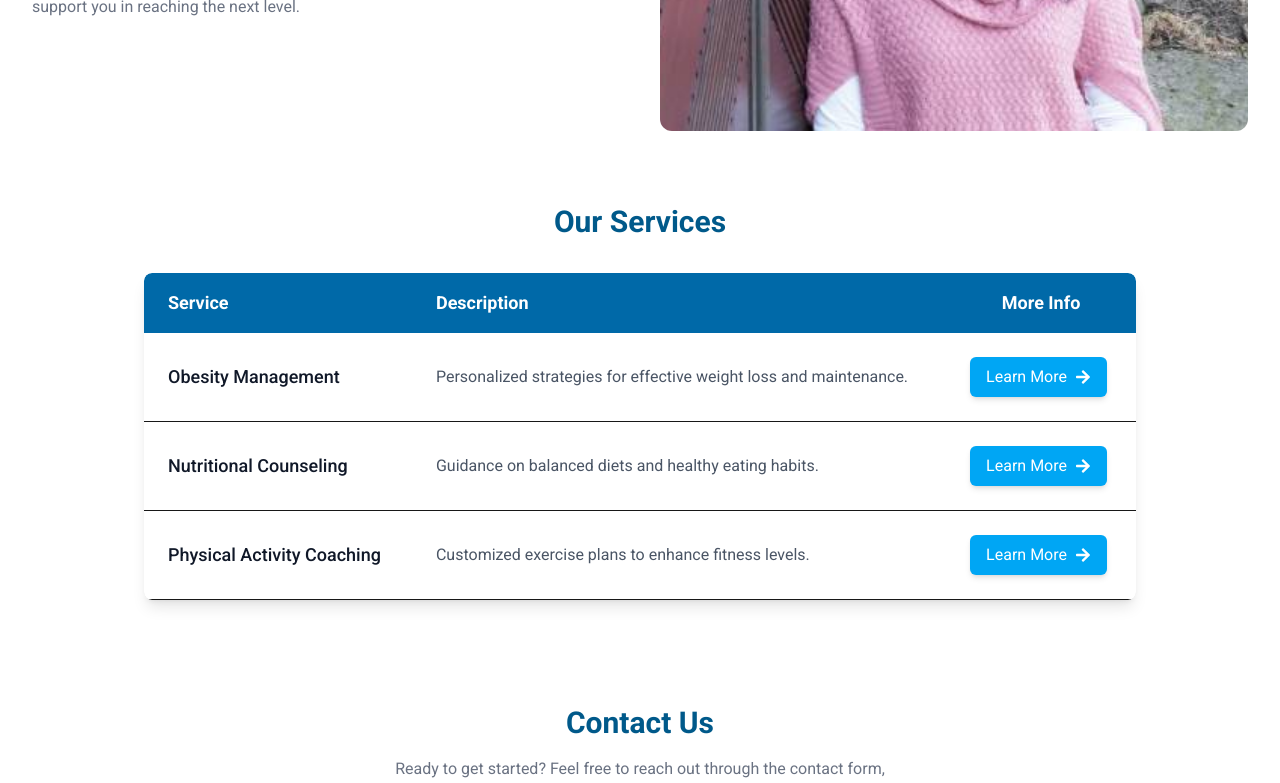
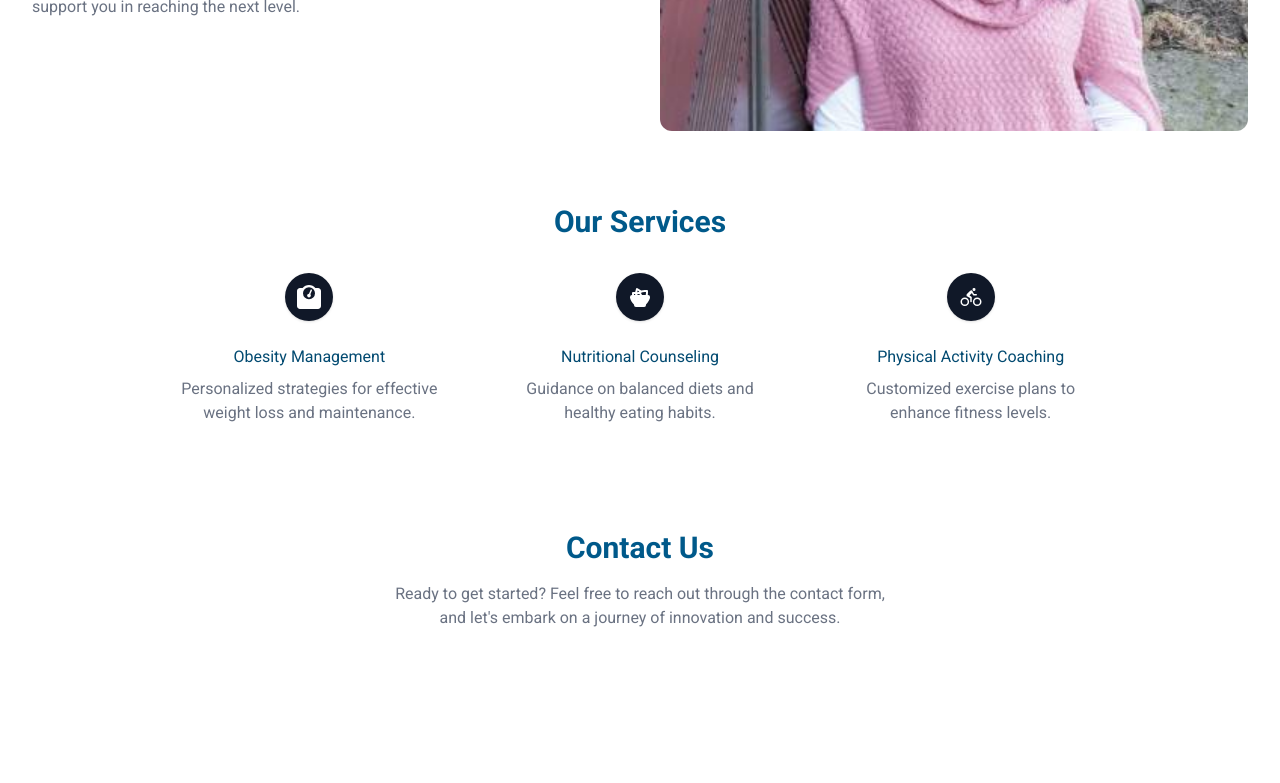
Before and after one commit to sroye98/utsah-health-nextjs, a Next.js app: page / in a window 1280 px wide. Shown: the part 649-1432 px from the top of the page. After the commit the page ends 1343 px from the top, so only its background shows below. Built offline with nearby package versions, Linux system fonts and the light colour scheme.

Commit message:
updated the services UI

```diff
--- a/src/components/hero.tsx
+++ b/src/components/hero.tsx
@@ -20,7 +20,7 @@ const Hero = () => {
           <p className="mb-4 !text-gray-500 md:pr-16 xl:pr-28">
             At Utsah Health, our dedicated healthcare professionals specialize
             in personalized weight management and nutritional guidance. No
-            matter where you are in your weight loss journey, we’re here to
+            matter where you are in your weight loss journey, we&apos;re here to
             support you in reaching the next level.
           </p>
         </div>
--- /dev/null
+++ b/src/components/service-card.tsx
@@ -0,0 +1,20 @@
+import ServiceCardProps from "@/types/service-card-props";
+import Link from "next/link";
+
+const ServiceCard = ({ name, description, url, icon }: ServiceCardProps) => {
+  return (
+    <div className="bg-transparent">
+      <Link href={url}>
+        <div className="grid justify-center text-center">
+          <div className="mx-auto mb-6 grid h-12 w-12 place-items-center rounded-full bg-gray-900 p-2.5 text-white shadow">
+            {icon}
+          </div>
+          <h5 className="mb-2 text-sky-900">{name}</h5>
+          <p className="px-8 font-normal !text-gray-500">{description}</p>
+        </div>
+      </Link>
+    </div>
+  );
+};
+
+export default ServiceCard;
--- a/src/components/services.tsx
+++ b/src/components/services.tsx
@@ -1,73 +1,43 @@
 "use client";
 
-import { useRouter } from "next/navigation";
-import { FaArrowRight } from "react-icons/fa";
+import { FaWeightScale } from "react-icons/fa6";
+import { IoBicycle } from "react-icons/io5";
+import { TbSaladFilled } from "react-icons/tb";
+import ServiceCard from "./service-card";
+import ServiceCardProps from "@/types/service-card-props";
 
-const SERVICES = [
+const SERVICES: ServiceCardProps[] = [
   {
     name: "Obesity Management",
     description:
       "Personalized strategies for effective weight loss and maintenance.",
     url: "/services/obesity-management",
+    icon: <FaWeightScale className="h-6 w-6" />,
   },
   {
     name: "Nutritional Counseling",
     description: "Guidance on balanced diets and healthy eating habits.",
     url: "/services/nutritional-counseling",
+    icon: <TbSaladFilled className="h-6 w-6" />,
   },
   {
     name: "Physical Activity Coaching",
     description: "Customized exercise plans to enhance fitness levels.",
     url: "/services/physical-activity-counseling",
+    icon: <IoBicycle className="h-6 w-6" />,
   },
 ];
 
 const Services = () => {
-  const router = useRouter();
   return (
     <div className="max-w-5xl mx-auto px-4 py-10">
       <h2 className="text-center mb-8 lg:text-3xl !leading-tight text-3xl text-sky-800 font-bold">
         Our Services
       </h2>
-      <div className="overflow-hidden rounded-lg shadow-lg">
-        <table className="w-full border-collapse bg-white shadow-md rounded-lg overflow-hidden">
-          <thead className="bg-sky-700 text-white">
-            <tr>
-              <th className="py-4 px-6 text-left text-lg font-semibold">
-                Service
-              </th>
-              <th className="py-4 px-6 text-left text-lg font-semibold">
-                Description
-              </th>
-              <th className="py-4 px-6 text-center text-lg font-semibold">
-                More Info
-              </th>
-            </tr>
-          </thead>
-          <tbody>
-            {SERVICES.map((service, index) => (
-              <tr
-                key={index}
-                className="border-b transition duration-300 hover:bg-sky-50"
-              >
-                <td className="py-6 px-6 text-gray-900 text-lg font-medium">
-                  {service.name}
-                </td>
-                <td className="py-6 px-6 text-gray-600">
-                  {service.description}
-                </td>
-                <td className="py-6 px-6 text-center">
-                  <button
-                    className="flex items-center gap-2 bg-sky-500 text-white px-4 py-2 rounded-md shadow-md hover:bg-sky-600 transition duration-300"
-                    onClick={() => router.push(service.url!)}
-                  >
-                    Learn More <FaArrowRight />
-                  </button>
-                </td>
-              </tr>
-            ))}
-          </tbody>
-        </table>
+      <div className="container mx-auto grid grid-cols-1 gap-y-10 md:grid-cols-2 lg:grid-cols-3">
+        {SERVICES.map((props, idx) => (
+          <ServiceCard key={idx} {...props} />
+        ))}
       </div>
     </div>
   );
--- /dev/null
+++ b/src/types/service-card-props.ts
@@ -0,0 +1,10 @@
+import { ReactNode } from "react";
+
+type ServiceCardProps = {
+  name: string;
+  description: string;
+  url: string;
+  icon: ReactNode;
+};
+
+export default ServiceCardProps;
```
